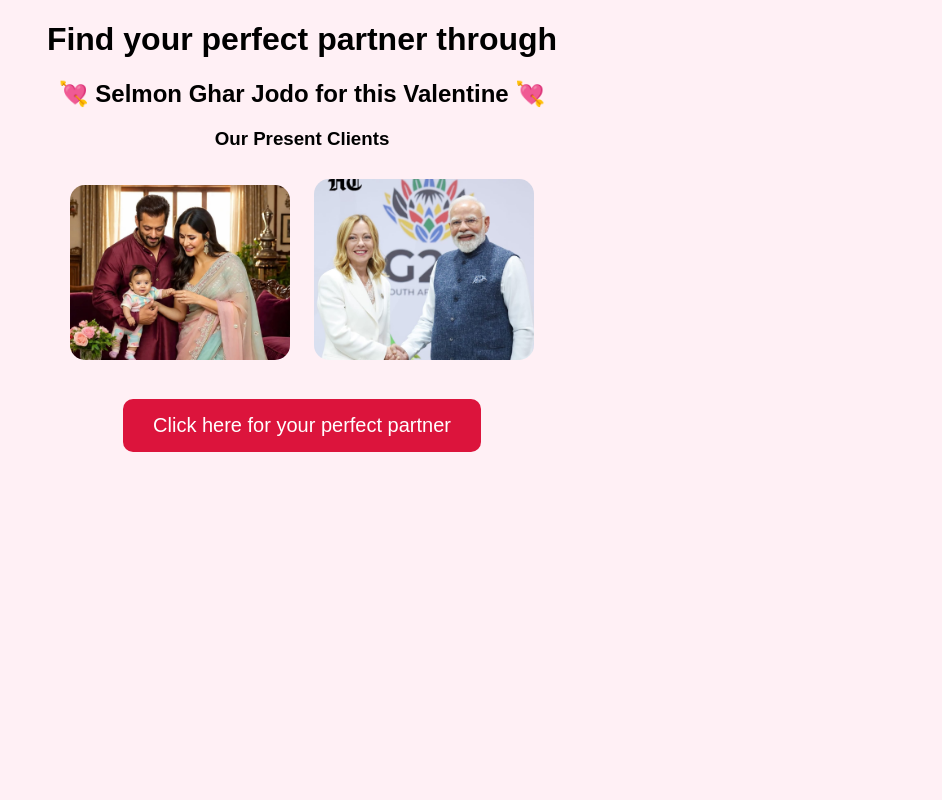
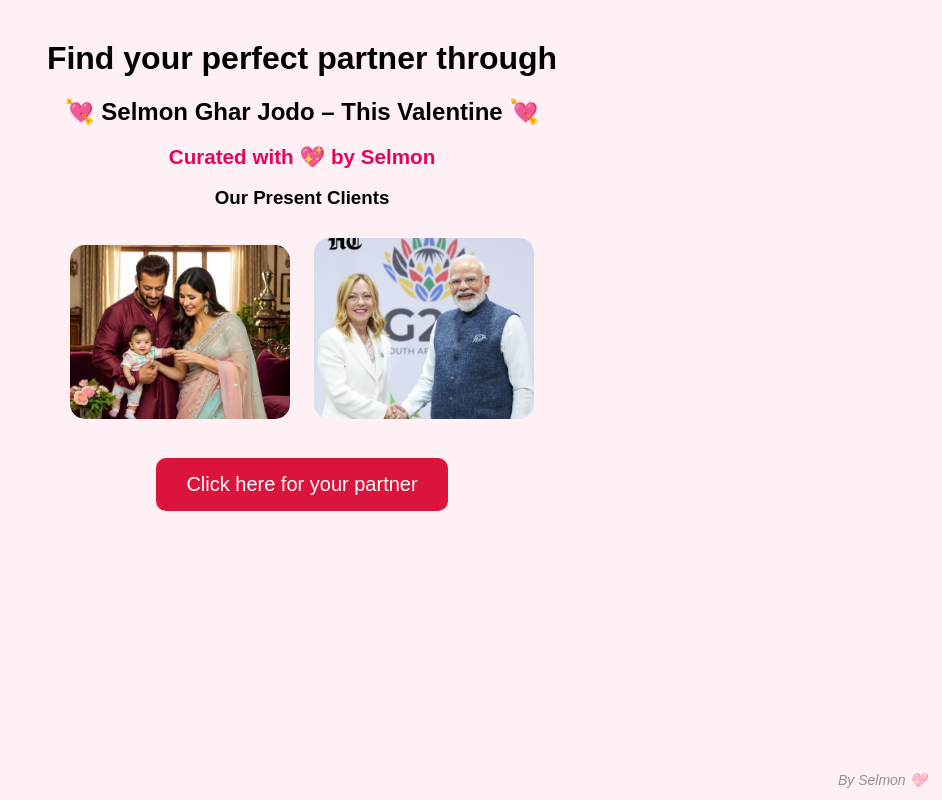
Before and after one commit to arvind0p/For-friends, a Flask app: page /home in a window 1280 px wide; the page is wider, and only the part inside the window is pictured. Shown: that part, without its empty margins (338-1280 px from the left). Run offline with Flask 3, Linux system fonts and the light colour scheme.

Commit message:
Update home.html

```diff
--- a/valentine-surprise/templates/home.html
+++ b/valentine-surprise/templates/home.html
@@ -4,15 +4,35 @@
     <title>Home</title>
     <style>
         body {
+            background: #fff0f5;
             text-align: center;
             font-family: Arial;
-            background: #fff0f5;
         }
+
+        h1 {
+            margin-top: 40px;
+        }
+
+        .by-selmon {
+            margin-top: 8px;
+            font-size: 18px;
+            font-weight: bold;
+            color: #e6005c;
+            animation: pulse 1.5s infinite;
+        }
+
+        @keyframes pulse {
+            0% { transform: scale(1); opacity: 0.7; }
+            50% { transform: scale(1.15); opacity: 1; }
+            100% { transform: scale(1); opacity: 0.7; }
+        }
+
         img {
             width: 220px;
             margin: 10px;
             border-radius: 15px;
         }
+
         a {
             display: inline-block;
             margin-top: 25px;
@@ -23,20 +43,34 @@
             font-size: 20px;
             border-radius: 10px;
         }
+
+        .watermark {
+            position: fixed;
+            bottom: 12px;
+            right: 15px;
+            font-size: 14px;
+            color: rgba(0,0,0,0.4);
+            font-style: italic;
+            pointer-events: none;
+        }
     </style>
 </head>
 <body>
 
 <h1>Find your perfect partner through</h1>
-<h2>💘 Selmon Ghar Jodo for this Valentine 💘</h2>
+<h2>💘 Selmon Ghar Jodo – This Valentine 💘</h2>
+
+<div class="by-selmon">Curated with 💖 by Selmon</div>
 
 <h3>Our Present Clients</h3>
 
-<img src="{{ url_for('static', filename='home_images/home1.jpg') }}">
-<img src="{{ url_for('static', filename='home_images/home2.jpg') }}">
+<img src="/static/home_images/home1.jpg">
+<img src="/static/home_images/home2.jpg">
 
 <br>
-<a href="/surprise">Click here for your perfect partner</a>
+<a href="/surprise">Click here for your partner</a>
+
+<div class="watermark">By Selmon 💖</div>
 
 </body>
 </html>
```
